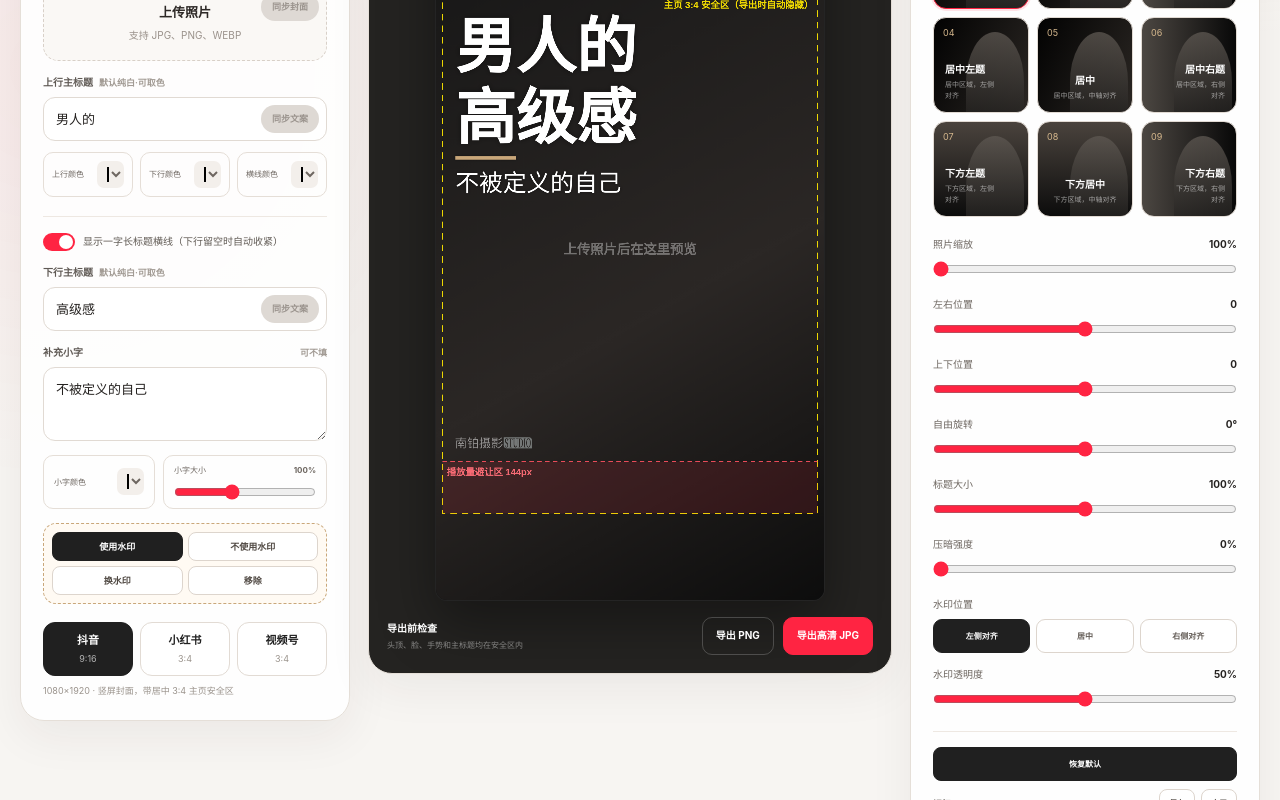
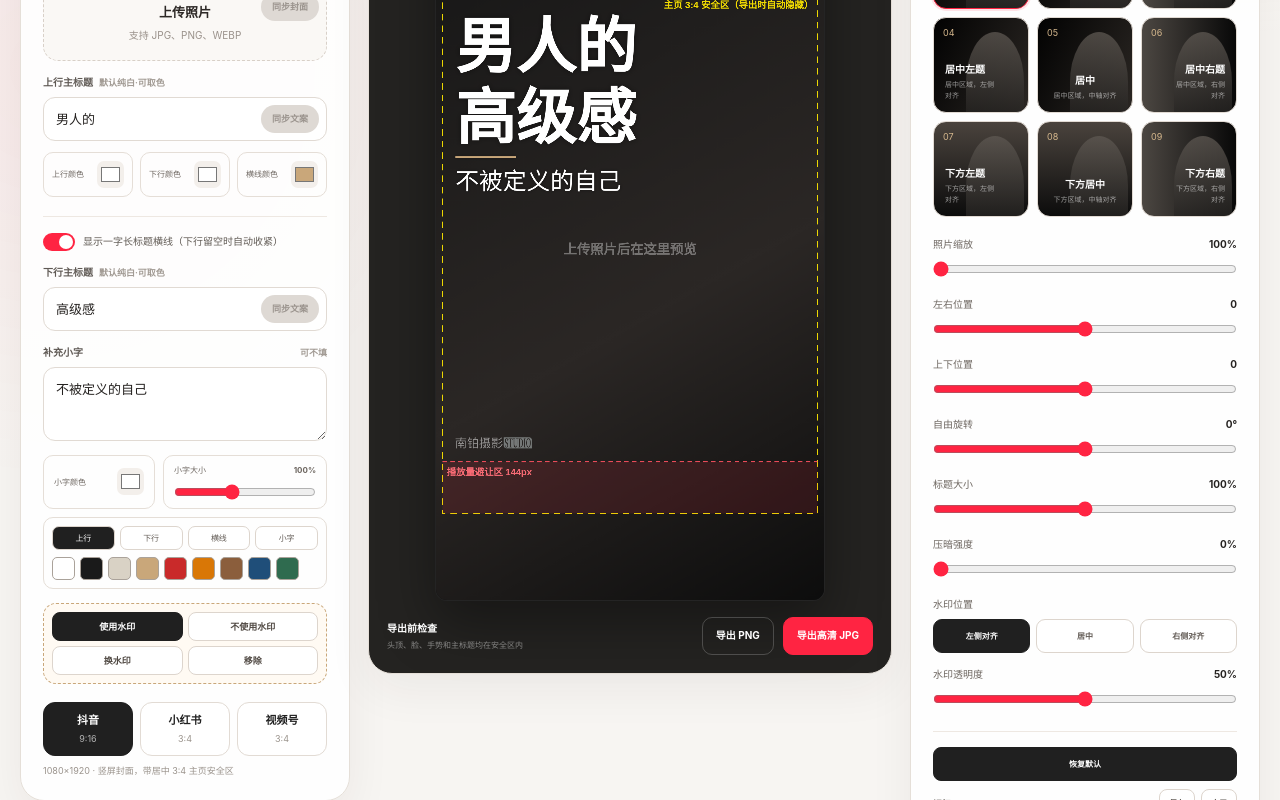
Before and after one commit to wdmm630202/nbo-cover-copy, a Next.js app: page /cover in a window 1280 px wide. Shown: the part 444-1244 px from the top of the page. Built offline with nearby package versions, Linux system fonts and the light colour scheme.

Commit message:
show inline palette and match divider width

```diff
--- a/app/cover/CoverStudio.tsx
+++ b/app/cover/CoverStudio.tsx
@@ -63,6 +63,10 @@ type ExportAsset = {
 const STORAGE_KEY = "nbo-cover-studio-settings-v1";
 const MEMORY_KEY_PREFIX = "nbo-cover-studio-memory-";
 const getWatermarkVisibleHeight = (width: number) => Math.round(width * 0.03);
+const COLOR_TARGETS = [
+  ["topColor", "上行"], ["bottomColor", "下行"], ["dividerColor", "横线"], ["subtitleColor", "小字"],
+] as const;
+const ARTIST_COLORS = ["#FFFFFF", "#1A1A1A", "#D9D2C5", "#C9A77A", "#C92A2A", "#D97706", "#8B5E3C", "#1F4E79", "#2F6B4F"];
 
 const DEFAULT_SETTINGS: StudioSettings = {
   platformId: "douyin",
@@ -161,7 +165,7 @@ function drawCover(
     const safeTop = (height - safeHeight) / 2;
     context.save();
     context.setLineDash([18, 14]);
-    context.lineWidth = 2;
+    context.lineWidth = 4;
     context.strokeStyle = "rgba(254,232,0,.92)";
     context.strokeRect(18, safeTop, width - 36, safeHeight);
     context.setLineDash([]);
@@ -257,7 +261,7 @@ function drawTemplateText(
   const subtitleInk = measureInkBounds(context, settings.subtitle || "国");
   const fixedVerticalGap = getWatermarkVisibleHeight(width);
   const lineGap = Math.round(topHeadlineInk.descent + fixedVerticalGap + activeHeadlineInk.ascent);
-  const dividerThickness = Math.max(4, Math.round(activeHeadlineFontSize * 0.055));
+  const dividerThickness = 4;
   const relativeActiveBaseline = hasBottomText ? lineGap : 0;
   const relativeDividerY = Math.round(relativeActiveBaseline + activeHeadlineInk.descent + fixedVerticalGap);
   const relativeSubtitleBaseline = Math.round(relativeDividerY + dividerThickness + fixedVerticalGap + subtitleInk.ascent);
@@ -524,6 +528,7 @@ export default function CoverStudio() {
   const [savePreview, setSavePreview] = useState<{ url: string; asset: ExportAsset } | null>(null);
   const [syncedCopy, setSyncedCopy] = useState<CoverCopySync | null>(null);
   const [syncedImage, setSyncedImage] = useState<CoverImageSync | null>(null);
+  const [paletteTarget, setPaletteTarget] = useState<(typeof COLOR_TARGETS)[number][0]>("topColor");
 
   const preset = useMemo(
     () => PLATFORM_PRESETS.find((item) => item.id === settings.platformId) ?? PLATFORM_PRESETS[0],
@@ -1007,16 +1012,9 @@ export default function CoverStudio() {
             </div>
           </div>
           <div className="studio-color-row">
-            <label><span>上行颜色</span><input type="color" list="artist-colors" value={settings.topColor} onChange={(event) => updateSetting("topColor", event.target.value.toUpperCase())} /></label>
-            <label><span>下行颜色</span><input type="color" list="artist-colors" value={settings.bottomColor} onChange={(event) => updateSetting("bottomColor", event.target.value.toUpperCase())} /></label>
-            <label><span>横线颜色</span><input type="color" list="artist-colors" value={settings.dividerColor} onChange={(event) => updateSetting("dividerColor", event.target.value.toUpperCase())} /></label>
-            <datalist id="artist-colors">
-              <option value="#FFFFFF" label="钛白" /><option value="#1A1A1A" label="象牙黑" />
-              <option value="#D9D2C5" label="暖灰" /><option value="#C9A77A" label="金棕" />
-              <option value="#C92A2A" label="镉红" /><option value="#D97706" label="土黄" />
-              <option value="#8B5E3C" label="熟褐" /><option value="#1F4E79" label="群青" />
-              <option value="#2F6B4F" label="翠绿" />
-            </datalist>
+            <label><span>上行颜色</span><input type="color" value={settings.topColor} onChange={(event) => updateSetting("topColor", event.target.value.toUpperCase())} /></label>
+            <label><span>下行颜色</span><input type="color" value={settings.bottomColor} onChange={(event) => updateSetting("bottomColor", event.target.value.toUpperCase())} /></label>
+            <label><span>横线颜色</span><input type="color" value={settings.dividerColor} onChange={(event) => updateSetting("dividerColor", event.target.value.toUpperCase())} /></label>
           </div>
           <label className="studio-check studio-divider-toggle">
             <input type="checkbox" checked={settings.showDivider} onChange={(event) => updateSetting("showDivider", event.target.checked)} />
@@ -1048,8 +1046,12 @@ export default function CoverStudio() {
             />
           </label>
           <div className="studio-subtitle-tools">
-            <label><span>小字颜色</span><input type="color" list="artist-colors" value={settings.subtitleColor} onChange={(event) => updateSetting("subtitleColor", event.target.value.toUpperCase())} /></label>
+            <label><span>小字颜色</span><input type="color" value={settings.subtitleColor} onChange={(event) => updateSetting("subtitleColor", event.target.value.toUpperCase())} /></label>
             <label><span>小字大小 <b>{settings.subtitleScale}%</b></span><input type="range" min={60} max={160} value={settings.subtitleScale} onChange={(event) => updateSetting("subtitleScale", Number(event.target.value))} /></label>
+          </div>
+          <div className="studio-artist-palette">
+            <div>{COLOR_TARGETS.map(([key, label]) => <button type="button" className={paletteTarget === key ? "is-active" : ""} onClick={() => setPaletteTarget(key)} key={key}>{label}</button>)}</div>
+            <div>{ARTIST_COLORS.map((color) => <button type="button" aria-label={`选择 ${color}`} style={{ background: color }} onClick={() => updateSetting(paletteTarget, color)} key={color} />)}</div>
           </div>
 
           <div className="studio-watermark-box">
--- a/app/globals.css
+++ b/app/globals.css
@@ -480,6 +480,11 @@ body {
 .studio-subtitle-tools label:last-child span { display: flex; justify-content: space-between; }
 .studio-subtitle-tools input[type="color"] { width: 27px; height: 27px; padding: 2px; border: 0; border-radius: 7px; background: #f3efeb; cursor: pointer; }
 .studio-subtitle-tools input[type="range"] { width: 100%; accent-color: #ff2442; }
+.studio-artist-palette { margin-top: 8px; padding: 8px; display: grid; gap: 7px; border: 1px solid #e5ded7; border-radius: 10px; }
+.studio-artist-palette > div { display: flex; gap: 5px; }
+.studio-artist-palette > div:first-child button { flex: 1; min-height: 24px; border: 1px solid #ddd5cd; border-radius: 7px; background: #fff; color: #625b55; font-size: 8px; }
+.studio-artist-palette > div:first-child button.is-active { background: #202020; color: #fff; }
+.studio-artist-palette > div:last-child button { width: 23px; height: 23px; padding: 0; border: 1px solid #aaa29a; border-radius: 5px; }
 
 .studio-upload {
   position: relative;
```
Also changed, not shown: 3 other files (tests, documents, lock files or other folders).
